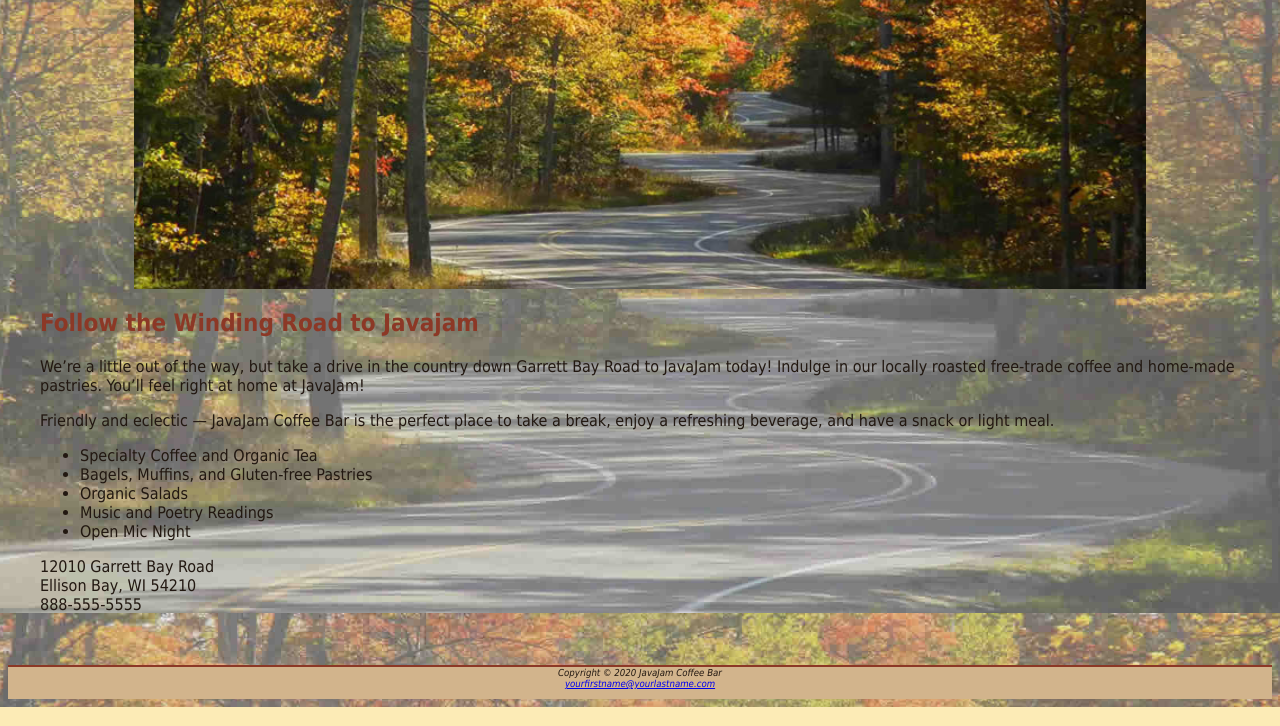
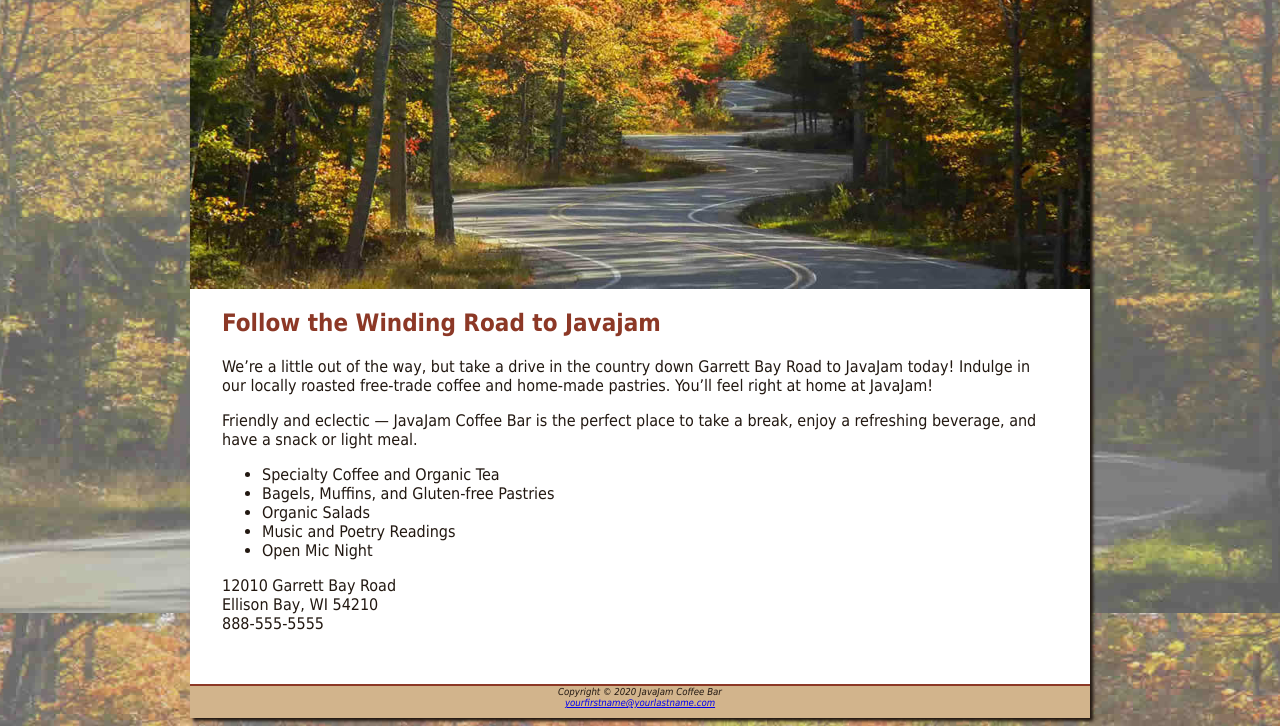
Before and after one commit to hmetts/Javajam, a plain HTML site: page index.html in a window 1280 px wide. Shown: the part 187-913 px from the top of the page. Drawn offline with Linux system fonts and the light colour scheme.

Commit message:
Add files via upload

```diff
--- a/index.html
+++ b/index.html
@@ -5,11 +5,13 @@
 <meta charset="utf-8">
 <link href="javajam.css" rel="stylesheet">
 </head>
+<div id="container">
 <body>
 <div id="wrapper">
   <header>
      <h1>JavaJam Coffee Bar</h1>
   </header>
+
   <nav>
     <a href="index.html">Home</a> &nbsp;
     <a href="menu.html">Menu</a> &nbsp;
@@ -42,4 +44,5 @@ Copyright &copy; 2020 JavaJam Coffee Bar<br>
   </footer>
 </div>
 </body>
+</div>
 </html>
--- a/javajam.css
+++ b/javajam.css
@@ -66,3 +66,12 @@ img {padding-left: 10px;
 * {
        box-sizing: border-box;
 }
+
+#container{
+       background-color: white;
+       width: 70%;
+       margin: auto;
+       min-width: 900px;
+       max-width: 1280px;
+       box-shadow: 3px 3px 3px;
+}
```
